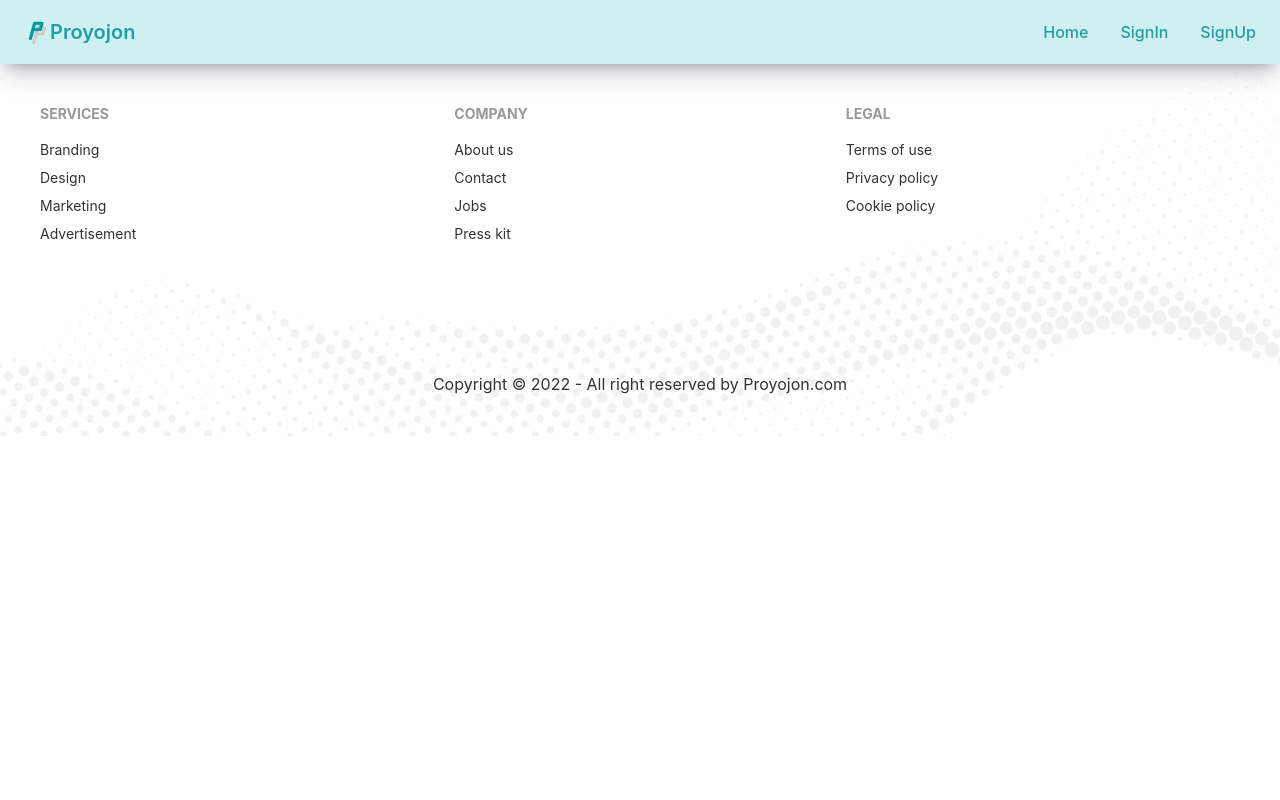
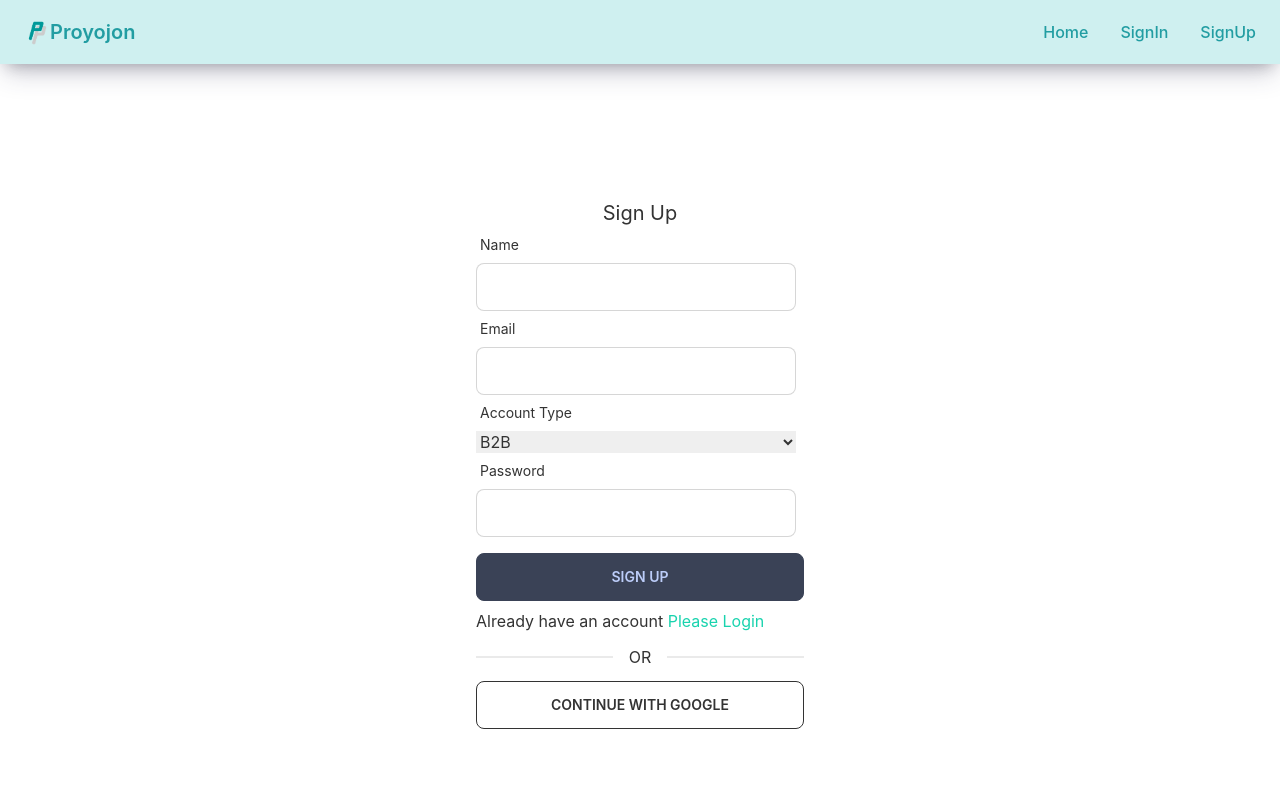
Before and after one commit to Chitra35006/multi-vendor-ecommerce-client-side, a React (Create React App) app: page /signup in a window 1280 px wide. Shown: the top 800 px of the page. Built offline with nearby package versions, Linux system fonts and the light colour scheme.

Commit message:
adding login and sign up page

```diff
--- a/package.json
+++ b/package.json
@@ -8,6 +8,7 @@
     "@testing-library/user-event": "^13.5.0",
     "daisyui": "^2.42.1",
     "date-fns": "^2.29.3",
+    "firebase": "^9.14.0",
     "react": "^18.2.0",
     "react-day-picker": "^8.3.7",
     "react-dom": "^18.2.0",
--- a/src/Pages/SignIn/SignIn.js
+++ b/src/Pages/SignIn/SignIn.js
@@ -1,5 +1,6 @@
 import React from "react";
 import { useForm } from "react-hook-form";
+import { Link } from "react-router-dom";
 import "./SignIn.css";
 const SignIn = () => {
   const {
@@ -7,7 +8,7 @@
     formState: { errors },
     handleSubmit,
   } = useForm();
-  const handleAddDoctor = (data) => {
+  const handleSignIn = (data) => {
     console.log(data);
   };
 
@@ -15,7 +16,7 @@
     <div className="h-[600px] flex justify-center items-center mt-5 login-div">
       <div className="w-96 p-7">
         <h2 className="text-3xl text-center">SignIn</h2>
-        <form onSubmit={handleSubmit(handleAddDoctor)}>
+        <form onSubmit={handleSubmit(handleSignIn)}>
           <div className="form-control w-full max-w-xs">
             <label className="label">
               <span className="label-text">Email</span>
@@ -62,6 +63,8 @@
             type="submit"
           />
         </form>
+        <p className="mt-2 text-center">Forgot Password?<Link className='text-secondary' to="/signup">Click Here</Link></p>
+        <p className="mt-2">Don't have any account? <Link className='text-secondary' to="/signup">Create new Account</Link></p>
       </div>
     </div>
   );
--- a/src/Pages/SignUp/SignUp.js
+++ b/src/Pages/SignUp/SignUp.js
@@ -1,12 +1,107 @@
-import React from 'react';
+import React from "react";
+import { useForm } from "react-hook-form";
+import { Link } from "react-router-dom";
 
 const SignUp = () => {
+  const {
+    register,
+    formState: { errors },
+    handleSubmit,
+  } = useForm();
+  const handleSignUp = (data) => {
+    console.log(data);
+  };
+  return (
+    <div className="h-[800px] flex justify-center items-center">
+      <div className="w-96 p-7">
+        <h2 className="text-xl text-center">Sign Up</h2>
+        <form onSubmit={handleSubmit(handleSignUp)}>
+          <div className="form-control w-full max-w-xs">
+            <label className="label">
+              {" "}
+              <span className="label-text">Name</span>
+            </label>
+            <input
+              type="text"
+              {...register("name", {
+                required: "Name is Required",
+              })}
+              className="input input-bordered w-full max-w-xs"
+            />
+            {errors.name && (
+              <p className="text-red-500">{errors.name.message}</p>
+            )}
+          </div>
+          <div className="form-control w-full max-w-xs">
+            <label className="label">
+              {" "}
+              <span className="label-text">Email</span>
+            </label>
+            <input
+              type="email"
+              {...register("email", {
+                required: true,
+              })}
+              className="input input-bordered w-full max-w-xs"
+            />
+            {errors.email && (
+              <p className="text-red-500">{errors.email.message}</p>
+            )}
+          </div>
+          <div className="form-control w-full max-w-xs">
+            <label className="label">
+              <span className="label-text">Account Type</span>
+            </label>
+        <select {...register("account", { required: true })}>
+            <option value="b2b">B2B</option>
+            <option value="b2cBuyer">B2C Buyer</option>
+            <option value="b2cSeller">B2C Seller</option>
+        </select>
+          </div>
 
-    return (
-       <div>
-
-       </div>
-    );
+          <div className="form-control w-full max-w-xs">
+            <label className="label">
+              {" "}
+              <span className="label-text">Password</span>
+            </label>
+            <input
+              type="password"
+              {...register("password", {
+                required: "Password is required",
+                minLength: {
+                  value: 6,
+                  message: "Password must be 6 characters long",
+                },
+                pattern: {
+                  value: /(?=.*[A-Z])(?=.*[!@#$&*])(?=.*[0-9])/,
+                  message:
+                    "Password must have uppercase, number and special characters",
+                },
+              })}
+              className="input input-bordered w-full max-w-xs"
+            />
+            {errors.password && (
+              <p className="text-red-500">{errors.password.message}</p>
+            )}
+          </div>
+          <input
+            className="btn btn-accent w-full mt-4"
+            value="Sign Up"
+            type="submit"
+          />
+          {/* {signUpError && <p className='text-red-600'>{signUpError}</p>} */}
+        </form>
+        <p className="mt-2">
+          Already have an account{" "}
+          <Link className="text-secondary" to="/signin">
+            Please Login
+          </Link>
+        </p>
+        <div className="divider">OR</div>
+        <button className="btn btn-outline w-full">CONTINUE WITH GOOGLE</button>
+      </div>
+    </div>
+  );
 };
 
 export default SignUp;
--- /dev/null
+++ b/src/firebase/firebase.config.js
@@ -0,0 +1,18 @@
+// Import the functions you need from the SDKs you need
+import { initializeApp } from "firebase/app";
+// TODO: Add SDKs for Firebase products that you want to use
+// https://firebase.google.com/docs/web/setup#available-libraries
+
+// Your web app's Firebase configuration
+const firebaseConfig = {
+  apiKey: process.env.REACT_APP_KEY_apiKey,
+  authDomain: process.env.REACT_APP_KEY_authDomain,
+  projectId: process.env.REACT_APP_KEY_projectId,
+  storageBucket: process.env.REACT_APP_KEY_storageBucket,
+  messagingSenderId: process.env.REACT_APP_KEY_messagingSenderId,
+  appId: process.env.REACT_APP_KEY_appId,
+};
+
+// Initialize Firebase
+const app = initializeApp(firebaseConfig);
+export default  app;
```
Also changed, not shown: src/Contexts/AuthProvider.js (added), 1 other file (tests, documents, lock files or other folders).
